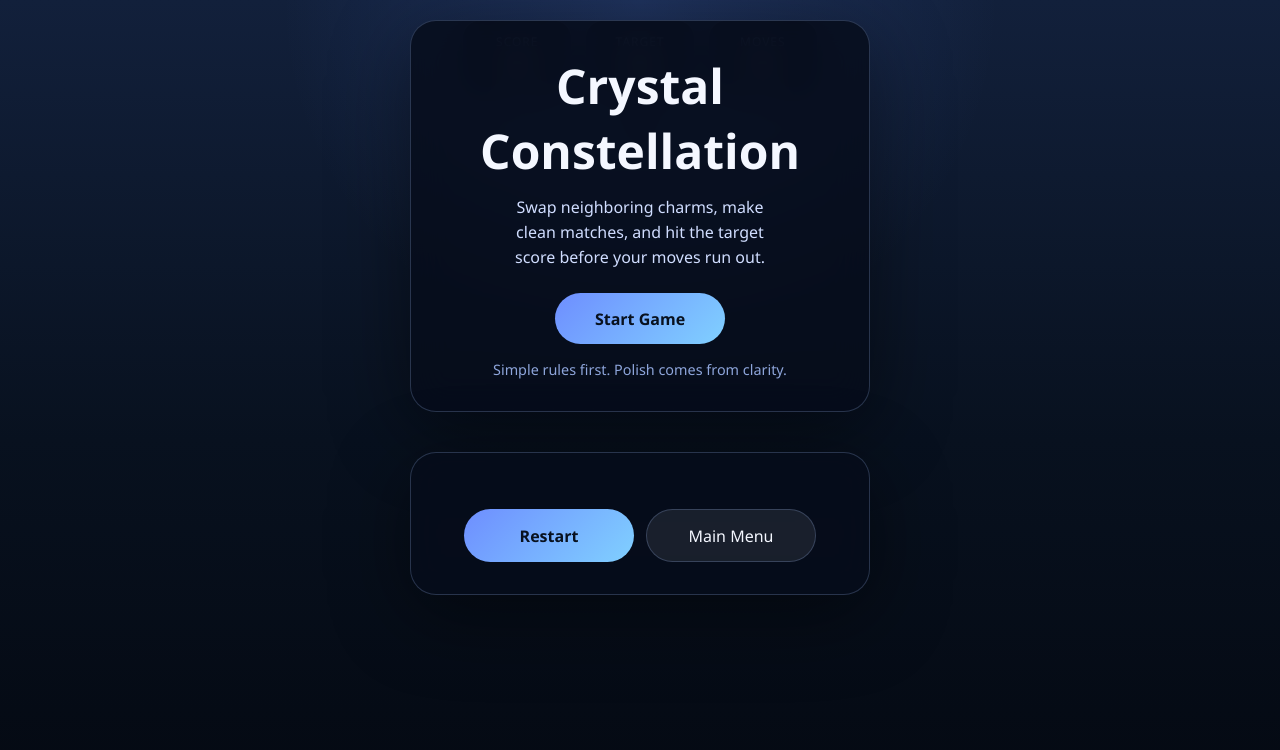
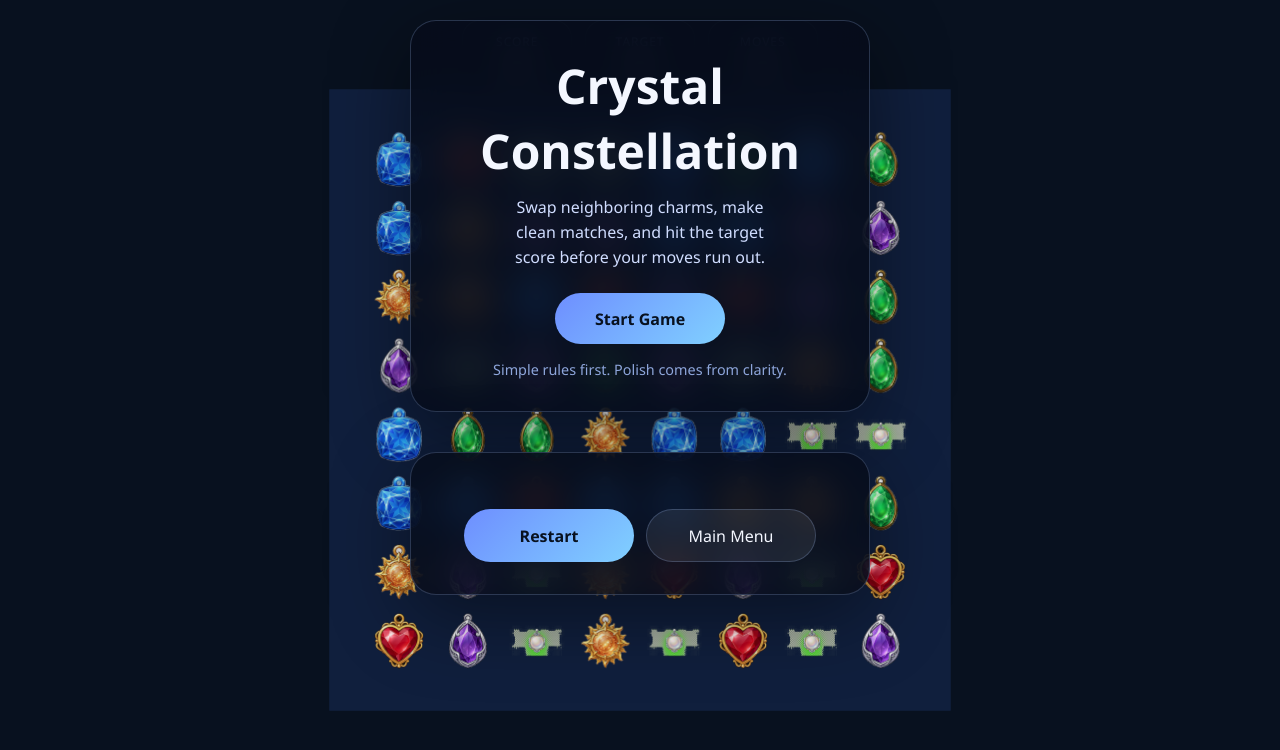
Before and after one commit to Brannydonowt/vibe01-match3, a website built with Vite: page index.html in a window 1280 px wide. Built offline with nearby package versions, Linux system fonts and the light colour scheme; animation ran at ten frames a second.

Commit message:
Fixing up some html

```diff
--- a/index.html
+++ b/index.html
@@ -7,7 +7,6 @@
   </head>
   <body>
     <div id="app"></div>
-    <script type="module" src="/src/main.ts"></script>
+    <script type="module" src="./src/main.ts"></script>
   </body>
-
 </html>
--- a/src/app/App.ts
+++ b/src/app/App.ts
@@ -75,8 +75,9 @@ export class App {
   }
 
   private readonly handleResize = (): void => {
-    const { clientWidth, clientHeight } = this.root;
-    this.gameScene.resize(clientWidth, clientHeight);
+    const width = this.root.clientWidth || window.innerWidth;
+    const height = this.root.clientHeight || window.innerHeight;
+    this.gameScene.resize(width, height);
   };
 
   private applyState(state: GameState): void {
--- a/src/styles/ui.css
+++ b/src/styles/ui.css
@@ -13,8 +13,15 @@ html,
 body,
 #app {
   margin: 0;
+  height: 100%;
   min-height: 100%;
   width: 100%;
+}
+
+#app {
+  position: relative;
+  min-height: 100vh;
+  overflow: hidden;
 }
 
 body {
```
